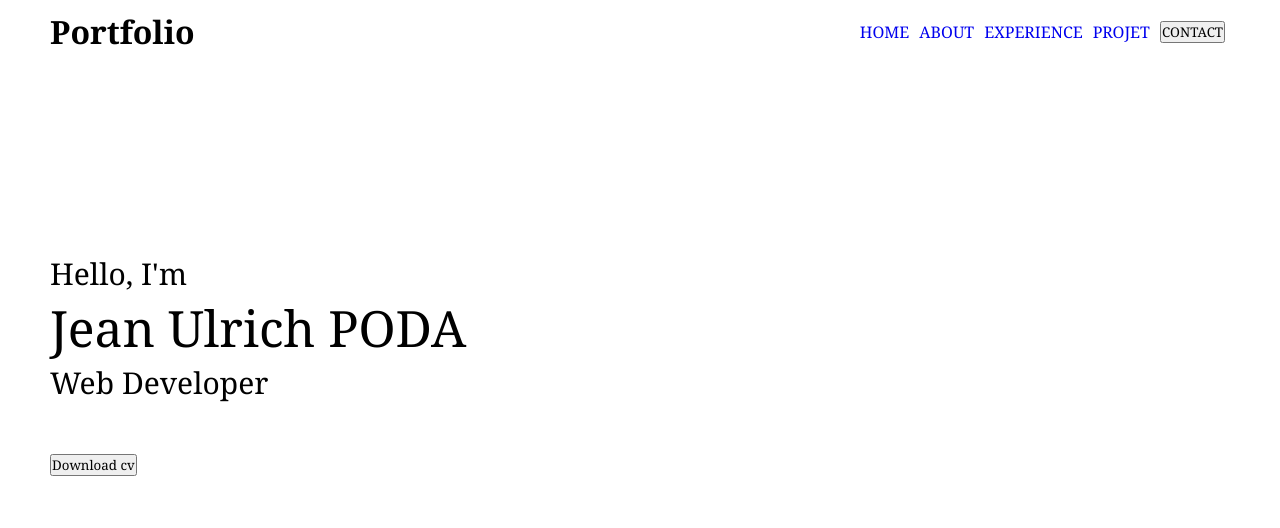
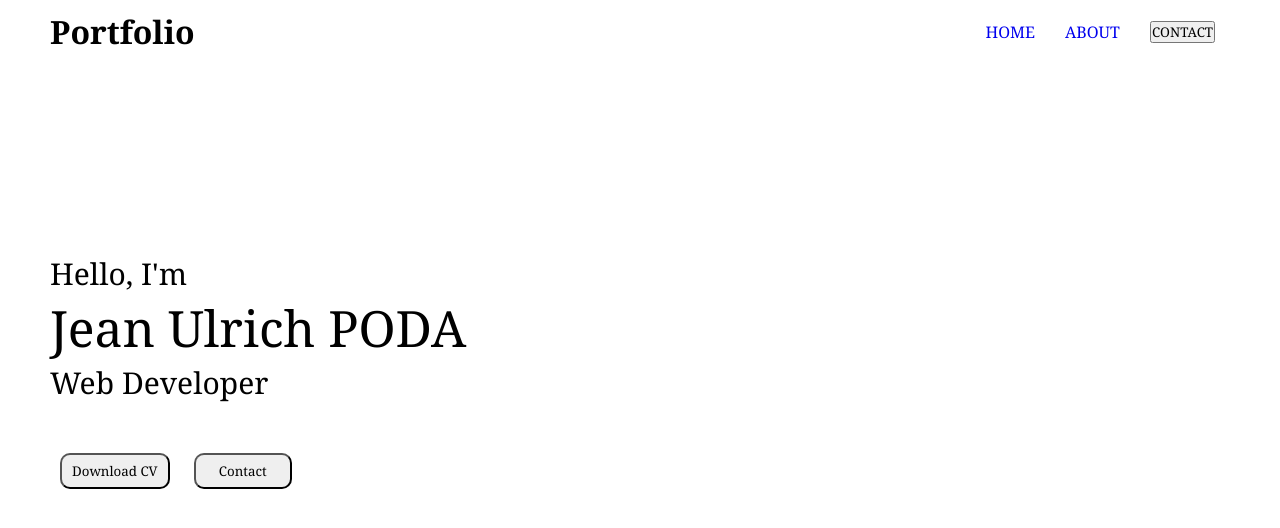
Before and after one commit to Jean-Prime/Jean.dev, a plain HTML site: page index.html in a window 1280 px wide. Drawn offline with Linux system fonts and the light colour scheme.

Commit message:
principal 2

```diff
--- a/index.html
+++ b/index.html
@@ -17,12 +17,6 @@
           <li class="menuAbout">
             <a href="about.html">ABOUT</a>
           </li>
-          <li class="menuExperience">
-            <a href="experince.html">EXPERIENCE</a>
-          </li>
-          <li class="menuProjet">
-            <a href="menuProjet">PROJET</a>
-          </li>
           <li class="menuContact">
             <a href="contact.html">
               <button>CONTACT</button>
@@ -39,7 +33,8 @@
     </main>
     <footer>
       <div>
-        <button>Download cv</button>
+        <button class="btnDownload">Download CV</button>
+        <button class="btnContact">Contact</button>
       </div>
     </footer>
   </body>
--- a/style.css
+++ b/style.css
@@ -45,7 +45,7 @@ Debut En-tête
 }
 
 .PageHome .EnteteMenu li{
-  padding: 0 5px 0 5px;
+  padding: 0 15px 0 15px;
   list-style: none;
 }
 
@@ -108,6 +108,16 @@ Debut footer
 margin: 50px 50px 10px 50px;
 
 }
+
+.PageHome footer button {
+  margin: 0 10px 0 10px;
+  padding: 7px 10px 7px 10px;
+  border-radius: 10px;
+}
+
+.PageHome footer .btnContact{
+  padding: 7px 23px 7px 23px;
+}
 /*
 Fin footer
 
```
